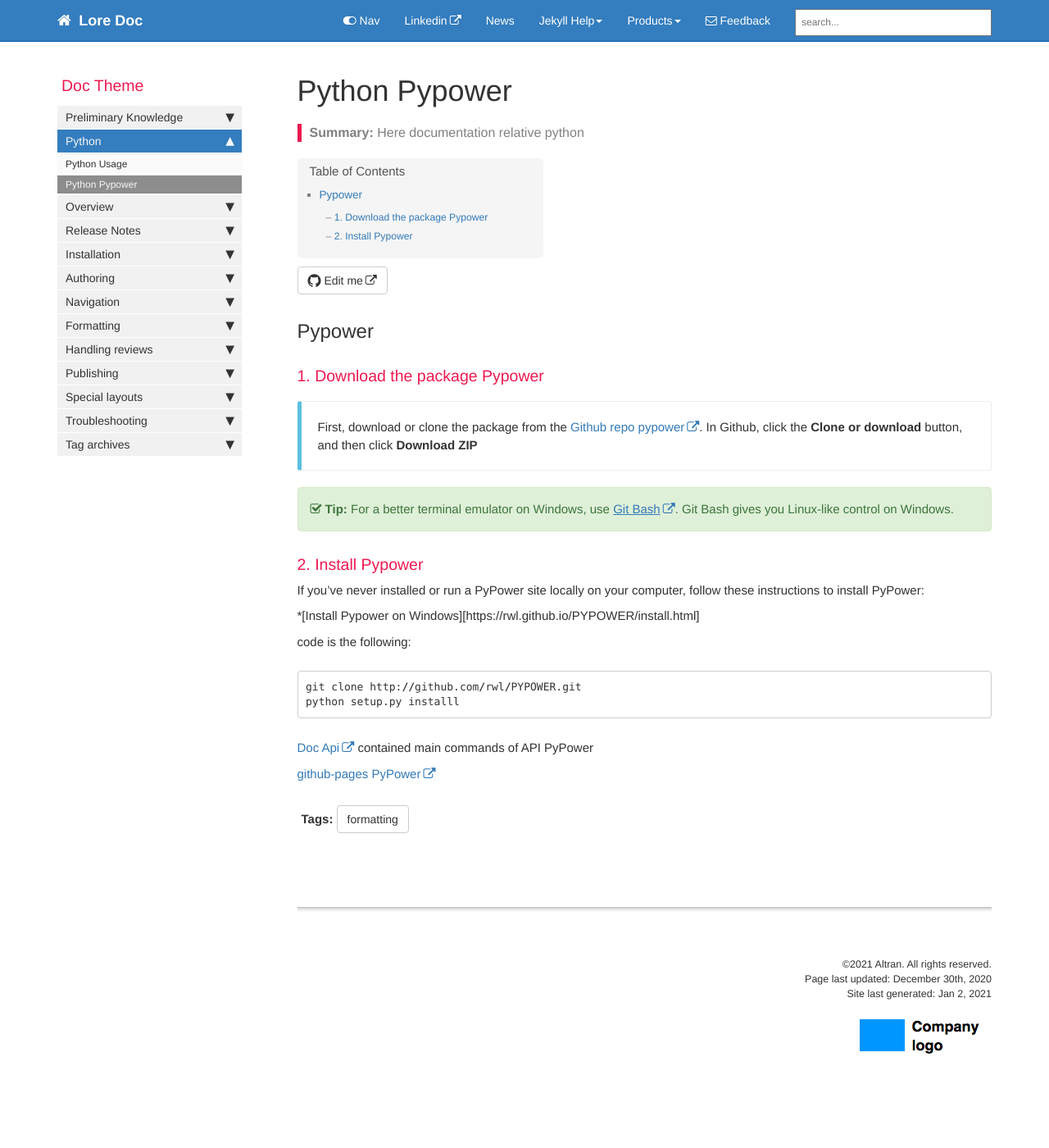
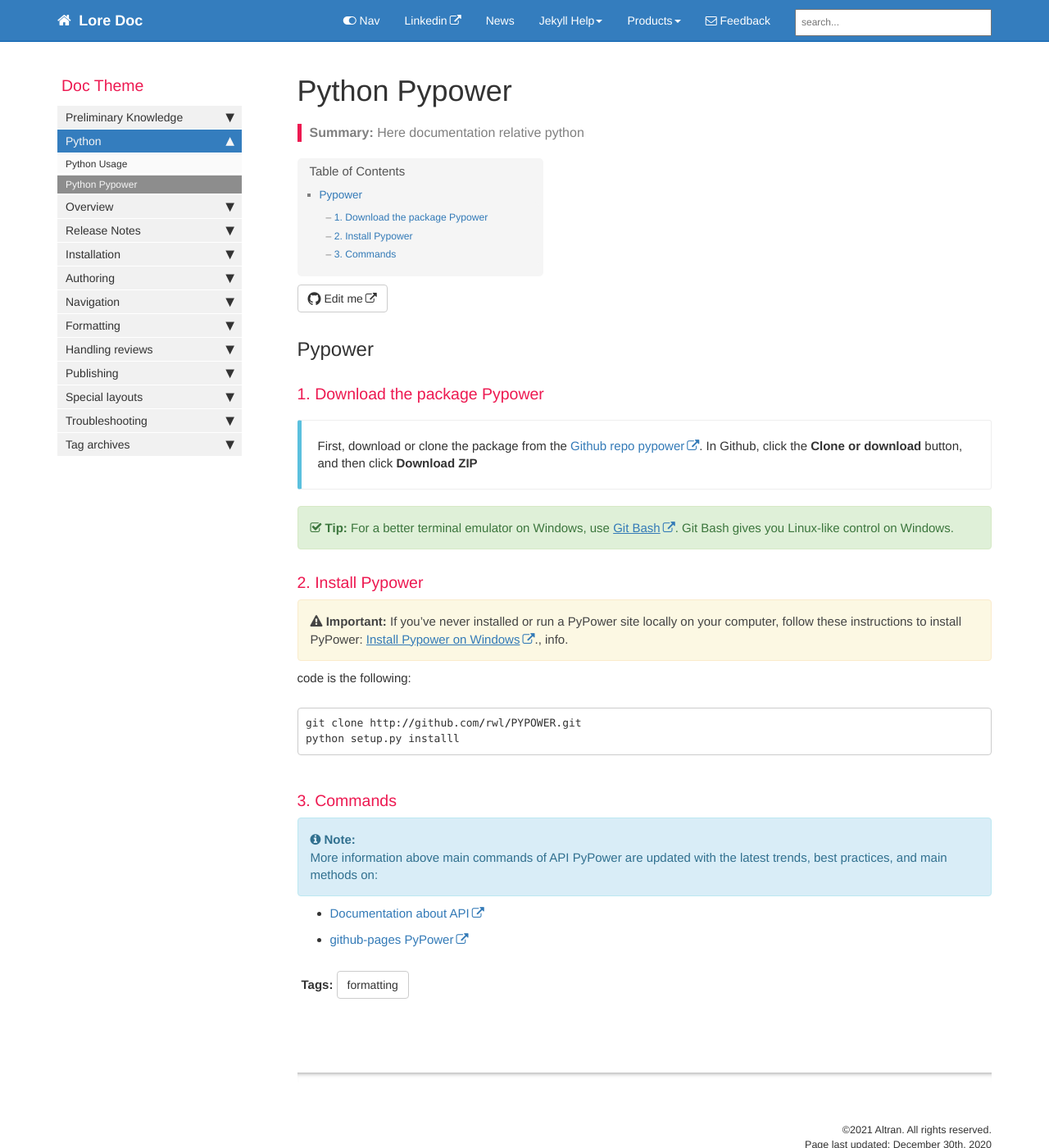
Before and after one commit to lg-gonzalez-juarez/documentation, a Jekyll site: the page built from pages/mydoc/mydoc_python_pypower.md, in a window 1280 px wide and 1400 px high. Shown: the whole window at 82% size. Built offline with Jekyll 4.4.1, drawn with Linux system fonts in a browser that asks for light colours; comment, search, counter and statistics services are not loaded.

Commit message:
update format

````diff
--- a/pages/mydoc/mydoc_python_pypower.md
+++ b/pages/mydoc/mydoc_python_pypower.md
@@ -21,9 +21,7 @@ output: web, pdf
 
 ### 2. Install Pypower
 
-If you've never installed or run a PyPower site locally on your computer, follow these instructions to install PyPower:
-
-*[Install Pypower on Windows][https://rwl.github.io/PYPOWER/install.html]
+{% include important.html content="If you've never installed or run a PyPower site locally on your computer, follow these instructions to install PyPower: <a alt='install process' href='https://rwl.github.io/PYPOWER/install.html'>Install Pypower on Windows</a>., info." %}
 
 code is the following:
 
@@ -31,9 +29,11 @@ code is the following:
 git clone http://github.com/rwl/PYPOWER.git
 python setup.py installl
 ```
+### 3. Commands
+{% include note.html content="
+More information above main commands of API PyPower are updated with the latest trends, best practices, and main methods on:"%}
 
-[Doc Api](https://rwl.github.io/PYPOWER/api/) contained main commands of API PyPower
-
-[github-pages PyPower](https://rwl.github.io/PYPOWER/usage.html#application-programming-interface)
+* [Documentation about API](https://rwl.github.io/PYPOWER/api/)
+* [github-pages PyPower](https://rwl.github.io/PYPOWER/usage.html#application-programming-interface)
 
 {% include links.html %}
````
